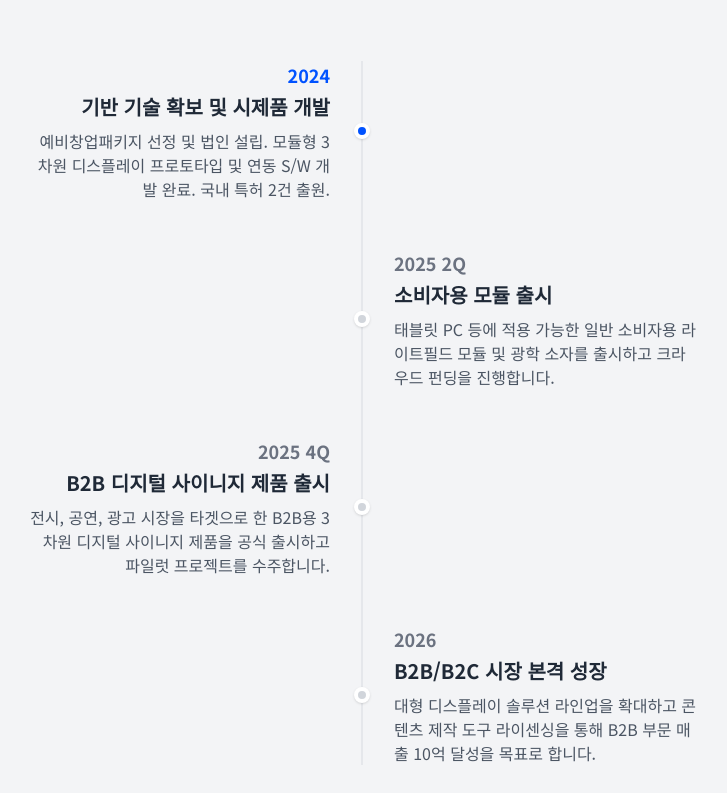
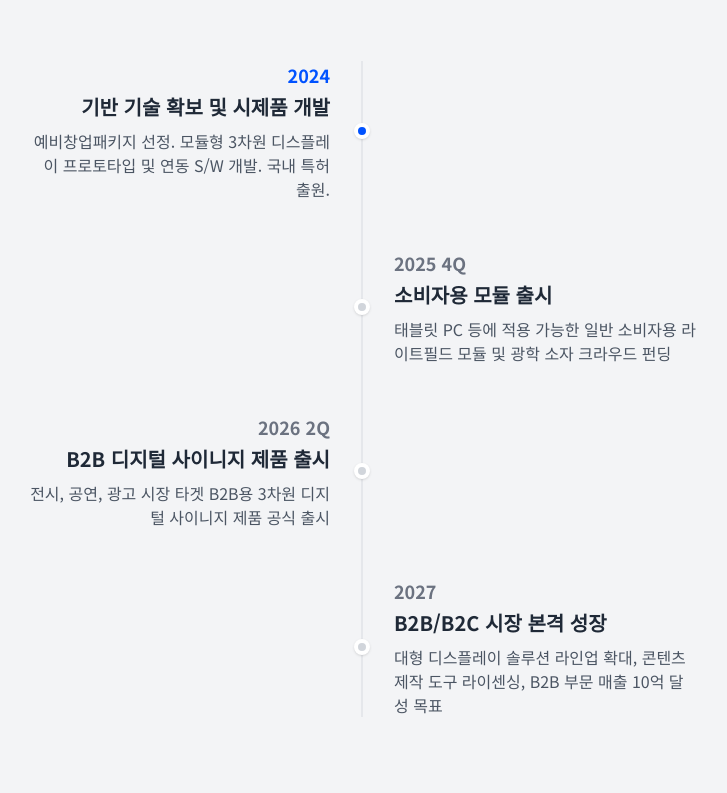
Before and after one commit to robin9804/youngreality, a plain HTML site: page index.html in a window 1280 px wide. Shown: the part 2027-2820 px from the top of the page, without its empty margins (278-1005 px from the left). Drawn offline with nearby package versions, Linux system fonts and the light colour scheme.

Commit message:
Update index.html

```diff
--- a/index.html
+++ b/index.html
@@ -159,7 +159,7 @@
                                 <p class="font-bold text-yr-blue text-lg">2024</p>
                                 <h3 class="font-bold text-xl mt-1">기반 기술 확보 및 시제품 개발</h3>
                                 <p class="text-gray-600 mt-2">
-                                    예비창업패키지 선정 및 법인 설립. 모듈형 3차원 디스플레이 프로토타입 및 연동 S/W 개발 완료. 국내 특허 2건 출원.
+                                    예비창업패키지 선정. 모듈형 3차원 디스플레이 프로토타입 및 연동 S/W 개발. 국내 특허 출원.
                                 </p>
                             </div>
                         </div>
@@ -167,10 +167,10 @@
                         <div class="relative">
                             <div class="absolute left-1/2 top-1/2 w-4 h-4 bg-gray-300 rounded-full transform -translate-x-1/2 -translate-y-1/2 border-4 border-white shadow"></div>
                             <div class="md:w-1/2 md:pl-8 md:ml-auto text-left">
-                                <p class="font-bold text-gray-500 text-lg">2025 2Q</p>
+                                <p class="font-bold text-gray-500 text-lg">2025 4Q</p>
                                 <h3 class="font-bold text-xl mt-1">소비자용 모듈 출시</h3>
                                 <p class="text-gray-600 mt-2">
-                                    태블릿 PC 등에 적용 가능한 일반 소비자용 라이트필드 모듈 및 광학 소자를 출시하고 크라우드 펀딩을 진행합니다.
+                                    태블릿 PC 등에 적용 가능한 일반 소비자용 라이트필드 모듈 및 광학 소자 크라우드 펀딩
                                 </p>
                             </div>
                         </div>
@@ -178,10 +178,10 @@
                         <div class="relative">
                             <div class="absolute left-1/2 top-1/2 w-4 h-4 bg-gray-300 rounded-full transform -translate-x-1/2 -translate-y-1/2 border-4 border-white shadow"></div>
                             <div class="md:w-1/2 md:pr-8 text-right">
-                                <p class="font-bold text-gray-500 text-lg">2025 4Q</p>
+                                <p class="font-bold text-gray-500 text-lg">2026 2Q</p>
                                 <h3 class="font-bold text-xl mt-1">B2B 디지털 사이니지 제품 출시</h3>
                                 <p class="text-gray-600 mt-2">
-                                    전시, 공연, 광고 시장을 타겟으로 한 B2B용 3차원 디지털 사이니지 제품을 공식 출시하고 파일럿 프로젝트를 수주합니다.
+                                    전시, 공연, 광고 시장 타겟 B2B용 3차원 디지털 사이니지 제품 공식 출시
                                 </p>
                             </div>
                         </div>
@@ -189,10 +189,10 @@
                         <div class="relative">
                             <div class="absolute left-1/2 top-1/2 w-4 h-4 bg-gray-300 rounded-full transform -translate-x-1/2 -translate-y-1/2 border-4 border-white shadow"></div>
                             <div class="md:w-1/2 md:pl-8 md:ml-auto text-left">
-                                <p class="font-bold text-gray-500 text-lg">2026</p>
+                                <p class="font-bold text-gray-500 text-lg">2027</p>
                                 <h3 class="font-bold text-xl mt-1">B2B/B2C 시장 본격 성장</h3>
                                 <p class="text-gray-600 mt-2">
-                                    대형 디스플레이 솔루션 라인업을 확대하고 콘텐츠 제작 도구 라이센싱을 통해 B2B 부문 매출 10억 달성을 목표로 합니다.
+                                    대형 디스플레이 솔루션 라인업 확대, 콘텐츠 제작 도구 라이센싱, B2B 부문 매출 10억 달성 목표
                                 </p>
                             </div>
                         </div>
```
